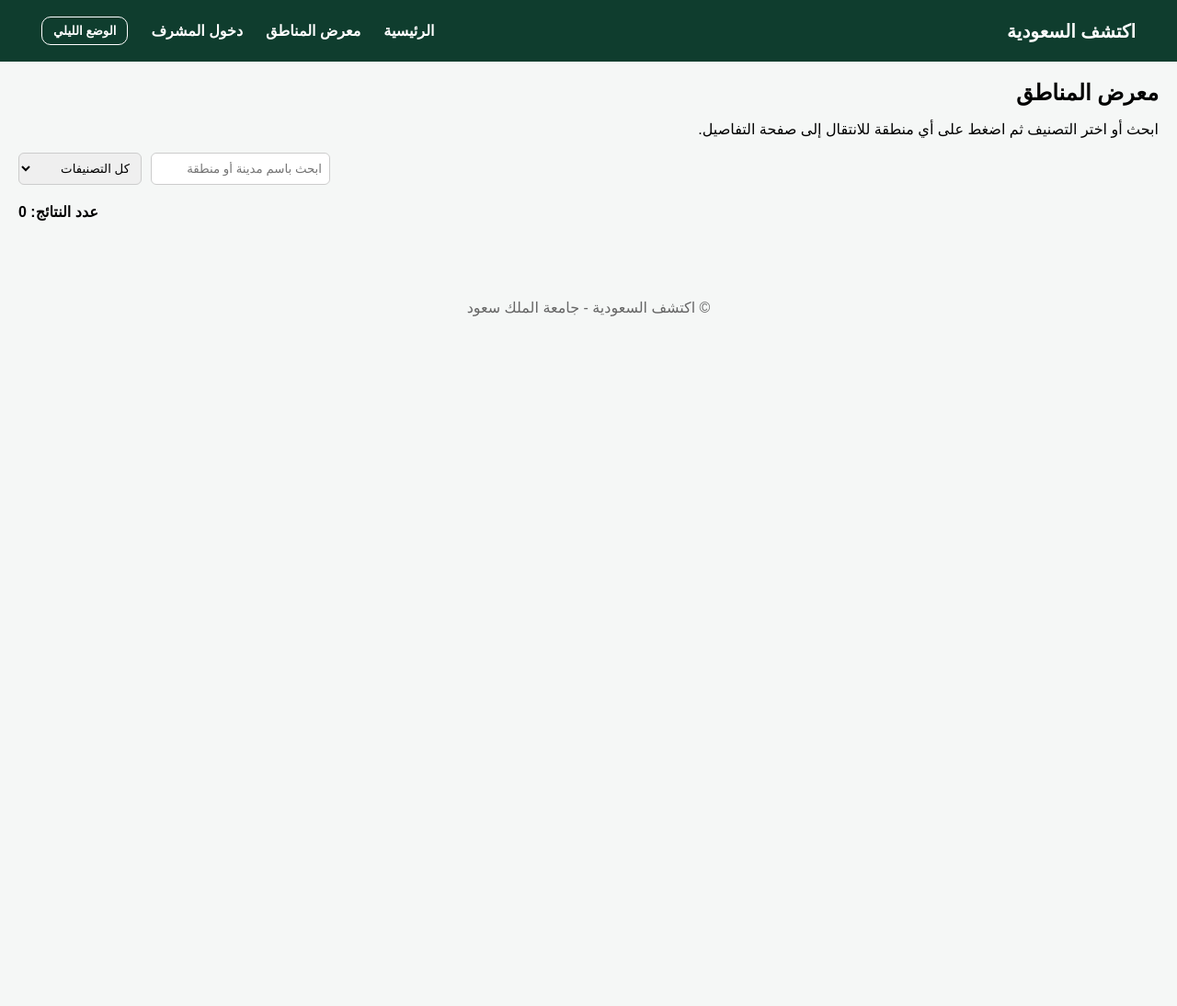
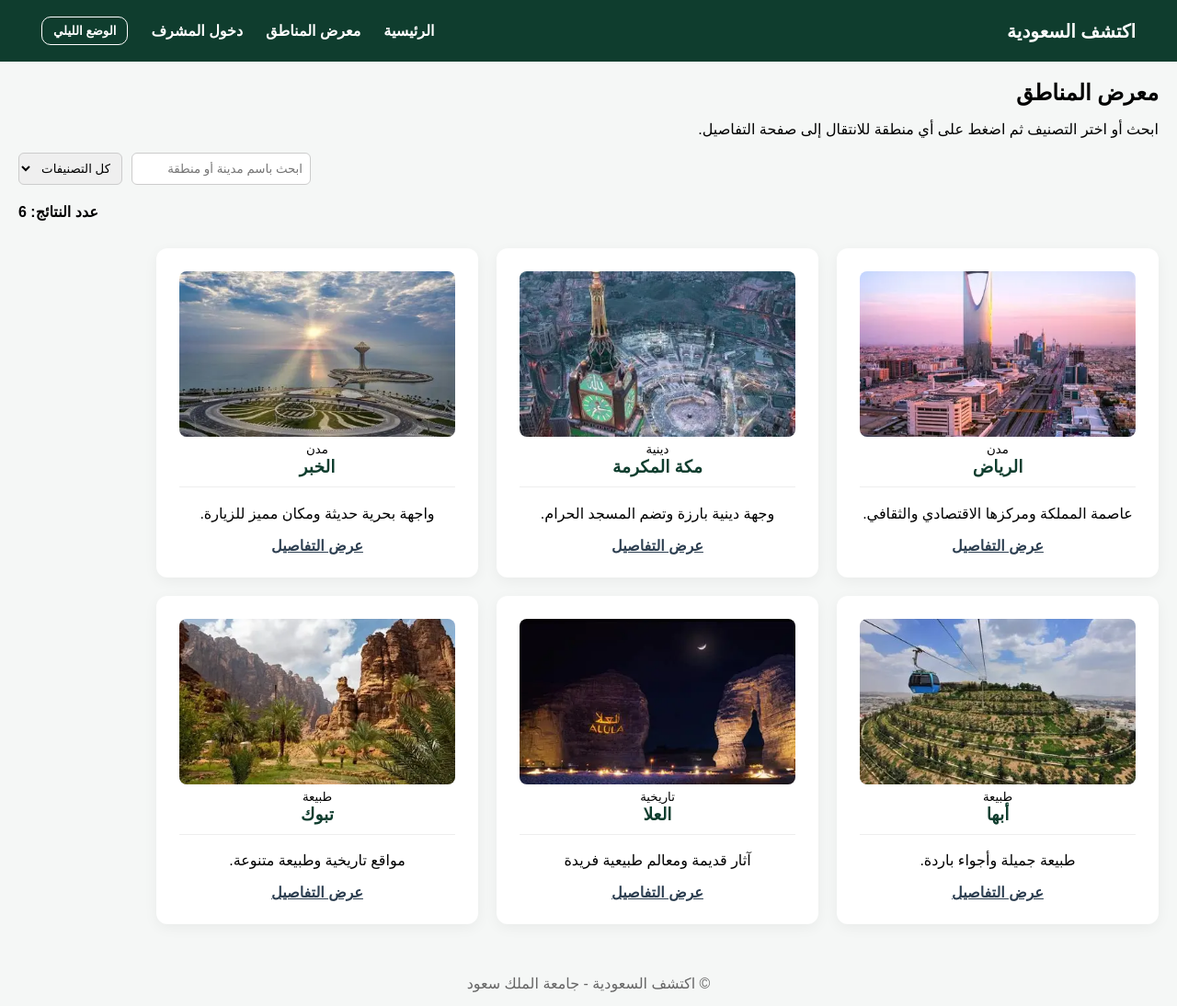
Before and after one commit to sarahalrowaily/saudi-website-project, a PHP site: page /regions.php in a window 1280 px wide. Shown: the whole page at 92% size. Before the commit the page ends 344 px from the top, so only its background shows below. Run offline with PHP 8.4, Linux system fonts and the light colour scheme; data comes from the database, SQL or seed files in the repository; both versions use the stored data as it was after the commit; data that the repository does not hold is empty.

Commit message:
Add files via upload

```diff
--- a/regions.php
+++ b/regions.php
@@ -1,17 +1,30 @@
-<?php include("config.php"); ?>
+<?php
+include 'config.php';
+
+$query = "SELECT id, name, category, image, description FROM places";
+$result = mysqli_query($conn, $query);
+$total_results = mysqli_num_rows($result);
+?>
 <!DOCTYPE html>
-<html lang="ar">
+<html lang="ar" dir="rtl">
 <head>
     <meta charset="UTF-8">
-    <title>معرض المناطق</title>
+    <title>معرض المناطق | اكتشف السعودية</title>
     <link rel="stylesheet" href="css/style.css">
+    <style>
+        .card-link {
+            text-decoration: none;
+            color: inherit;
+            display: block;
+        }
+    </style>
 </head>
 <body>
 
 <header>
     <h1>اكتشف السعودية</h1>
     <nav>
-        <a href="index.html">الرئيسية</a>
+        <a href="index.php">الرئيسية</a>
         <a href="regions.php">معرض المناطق</a>
         <a href="login.php">دخول المشرف</a>
         <button class="mode-btn" onclick="toggleMode()">الوضع الليلي</button>
@@ -30,31 +43,47 @@
 
             <select id="categorySelect" onchange="filterGallery()">
                 <option value="all">كل التصنيفات</option>
-                <option value="وسطى">المنطقة الوسطى</option>
-                <option value="غربية">المنطقة الغربية</option>
-                <option value="شرقية">المنطقة الشرقية</option>
-                <option value="جنوبية">المنطقة الجنوبية</option>
-                <option value="شمالية">المنطقة الشمالية</option>
+                <option value="city">مدن</option>
+                <option value="nature">طبيعة</option>
+                <option value="heritage">تاريخية</option>
+                <option value="religious">دينية</option>
             </select>
         </div>
     </section>
 
-    <p class="result-count">عدد النتائج: <span id="resultCount"><?= count($static_regions) ?></span></p>
+    <p class="result-count">عدد النتائج: <span id="resultCount"><?php echo $total_results; ?></span></p>
 
     <section class="gallery" id="galleryContainer">
-        <?php foreach($static_regions as $row): ?>
-            <div class="card <?= $row['category'] ?>" data-name="<?= $row['name'] ?>">
+        <?php
+        while($row = mysqli_fetch_assoc($result)) {
+            $id = $row['id'];
+            $name = $row['name'];
+            $category = $row['category'];
+            $image = $row['image'];
+            $description = $row['description'];
+        ?>
+            <a href="details.php?id=<?php echo $id; ?>" class="card-link">
+                <div class="card <?php echo $category; ?>" data-name="<?php echo $name; ?>">
+                    <img src="images/<?php echo $image; ?>" alt="<?php echo $name; ?>" onerror="this.src='images/placeholder.jpg'">
 
-               <img src="images/<?= $row['image'] ?>" alt="<?= $row['name'] ?>">
-                <small><?= $row['category'] ?></small>
-                <h3><?= $row['name'] ?></h3>
-                <p><?= $row['description'] ?></p>
+                    <small>
+                        <?php
+                        if($category == 'city') echo 'مدن';
+                        elseif($category == 'nature') echo 'طبيعة';
+                        elseif($category == 'heritage') echo 'تاريخية';
+                        elseif($category == 'religious') echo 'دينية';
+                        else echo $category;
+                        ?>
+                    </small>
 
-              <!-- Link to the details page using the ID -->
-
-                <a href="details.php?id=<?= $row['id'] ?>">عرض التفاصيل</a>
-            </div>
-        <?php endforeach; ?>
+                    <h3><?php echo $name; ?></h3>
+                    <p><?php echo $description; ?></p>
+                    <span style="color: #2c3e50; font-weight: bold; text-decoration: underline;">عرض التفاصيل</span>
+                </div>
+            </a>
+        <?php
+        }
+        ?>
     </section>
 </main>
 
```
Also changed, not shown: logout.php (added, +13 -0 lines), saudi_discovery.sql (added, +108 -0 lines).
